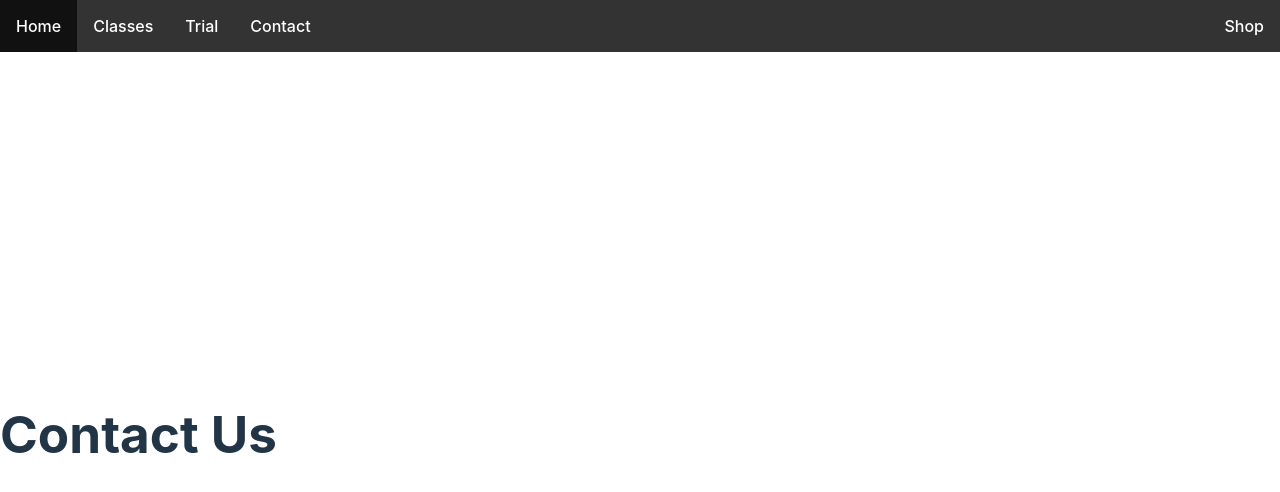
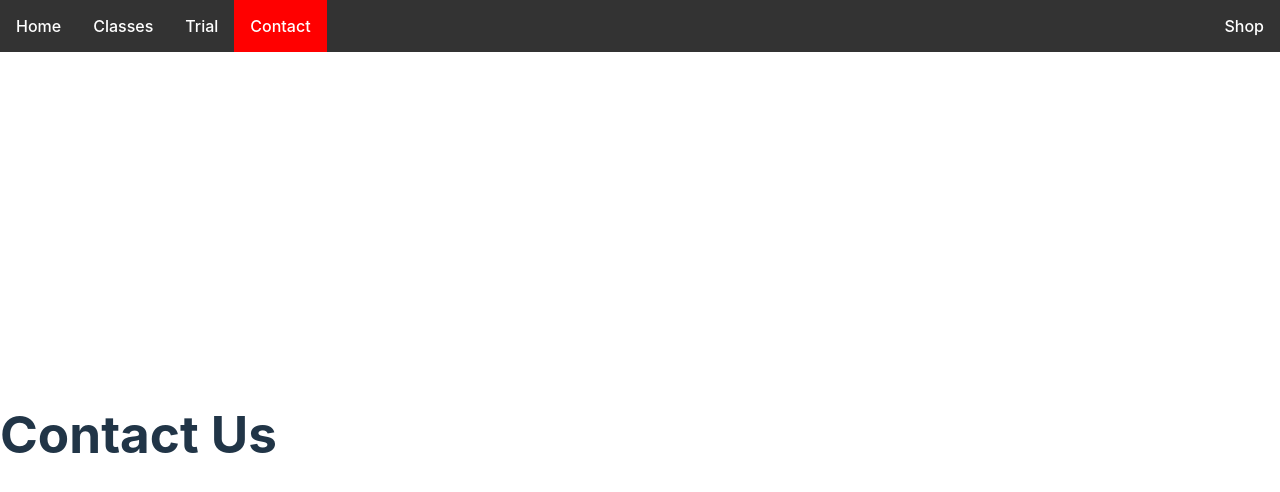
Before and after one commit to BSasfy/self-defense-rebrand, a React (Vite) app: page /contact in a window 1280 px wide. Shown: the top 492 px of the page. Built offline with nearby package versions, Linux system fonts and the light colour scheme; what @radix-ui/themes would draw is missing.

Commit message:
change Link to NavLink

```diff
--- a/src/components/Navbar/Navbar.jsx
+++ b/src/components/Navbar/Navbar.jsx
@@ -1,24 +1,46 @@
-import { Link } from "react-router-dom";
-import "./Navbar.css";
+import { NavLink, Link } from "react-router-dom";
+import styles from "./Navbar.module.css";
 
 export default function Navbar() {
   return (
+    <nav>
       <ul>
         <li>
-        <Link to={`/`}>Home</Link>
+          <NavLink
+            to="/"
+            className={({ isActive }) => (isActive ? styles.active : "")}
+          >
+            Home
+          </NavLink>
         </li>
         <li>
-        <Link to="/classes/1">Classes</Link>
+          <NavLink
+            to="/classes/1"
+            className={({ isActive }) => (isActive ? styles.active : "")}
+          >
+            Classes
+          </NavLink>
         </li>
         <li>
-        <Link to="trial">Trial</Link>
+          <NavLink
+            to="trial"
+            className={({ isActive }) => (isActive ? styles.active : "")}
+          >
+            Trial
+          </NavLink>
         </li>
         <li>
-        <Link to="contact">Contact</Link>
+          <NavLink
+            to="contact"
+            className={({ isActive }) => (isActive ? styles.active : "")}
+          >
+            Contact
+          </NavLink>
         </li>
-      <li className="shop">
-        <Link to="#shop">Shop</Link>
+        <li className={styles.shop}>
+          <NavLink to="#shop">Shop</NavLink>
         </li>
       </ul>
+    </nav>
   );
 }
--- a/src/components/Navbar/Navbar.css
+++ b/src/components/Navbar/Navbar.module.css
@@ -23,14 +23,13 @@ ul {
 
   /* Change the link color to #111 (black) on hover */
   li a:hover {
-    background-color: #111;
     color: white
-  }
-
-  .active {
-    background-color: royalblue;
   }
 
   .shop {
     float: right;
   }
+
+  a.active {
+    background-color: red;
+  }
```
Lines whose indentation alone changed are shown as unchanged.
